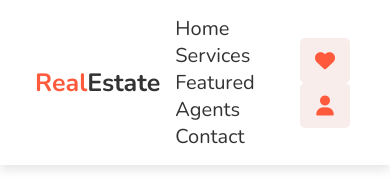
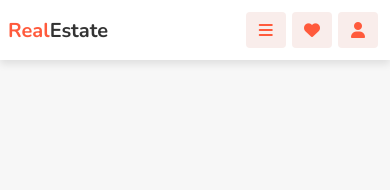
Before and after one commit to ammarnas/Real-Estate-Website, a plain HTML site: page index.html in a window 390 px wide. Drawn offline with nearby package versions, Linux system fonts and the light colour scheme.

Commit message:
Finish Responsive Header

```diff
--- a/index.html
+++ b/index.html
@@ -38,5 +38,7 @@
             <a href="" class="fas fa-user"></a>
         </div>
     </header>
+
+    <script src="main.js"></script>
 </body>
 </html>
--- a/main.js
+++ b/main.js
@@ -0,0 +1,12 @@
+let menu = document.querySelector('#menu-bars');
+let navbar = document.querySelector('.navbar');
+
+menu.onclick = () => {
+    navbar.classList.toggle('active');
+    menu.classList.toggle('fa-times');
+}
+
+window.onscroll = () => {
+    navbar.classList.remove('active');
+    menu.classList.remove('fa-times');
+}
--- a/style.css
+++ b/style.css
@@ -20,6 +20,12 @@ html {
     scroll-behavior: smooth;
     scroll-padding-top: 7rem;
 }
+
+body {
+    background: #f7f7f7;
+}
+
+/* Header */
 
 header {
     position: fixed;
@@ -77,3 +83,61 @@ header .icons a:hover {
 header .icons #menu-bars {
     display: none;
 }
+
+
+    /* Responsive */
+
+@media (max-width: 991px) {
+
+    html {
+        font-size: 55%;
+    }
+
+    /* Header */
+
+    header {
+        padding: 1.5rem 1rem;
+    }
+}
+
+@media (max-width: 768px) {
+
+    /* Header */
+
+    header .icons #menu-bars {
+        display: inline-block;
+    }
+
+    header .navbar {
+        position: absolute;
+        left: 0;
+        right: 0;
+        top: 100%;
+        background: #f7f7f7;
+        border-top: .1rem solid #333;
+        border-bottom: .1rem solid #333;
+        transition: .2s linear;
+        clip-path: polygon(0 0, 100% 0, 100% 0, 0 0);
+    }
+
+    header .navbar.active {
+        clip-path: polygon(0 0, 100% 0, 100% 100%, 0 100%);
+    }
+
+    header .navbar a {
+        display: block;
+        padding: 1.5rem;
+        margin: 1.5rem;
+        background: #fff;
+        border: .1rem solid #333;
+        box-shadow: 0 .5rem 1rem rgba(0, 0, 0, .1);
+        border-radius: .5rem;
+    }
+}
+
+@media (max-width: 450px) {
+
+    html {
+        font-size: 50%;
+    }
+}
```
